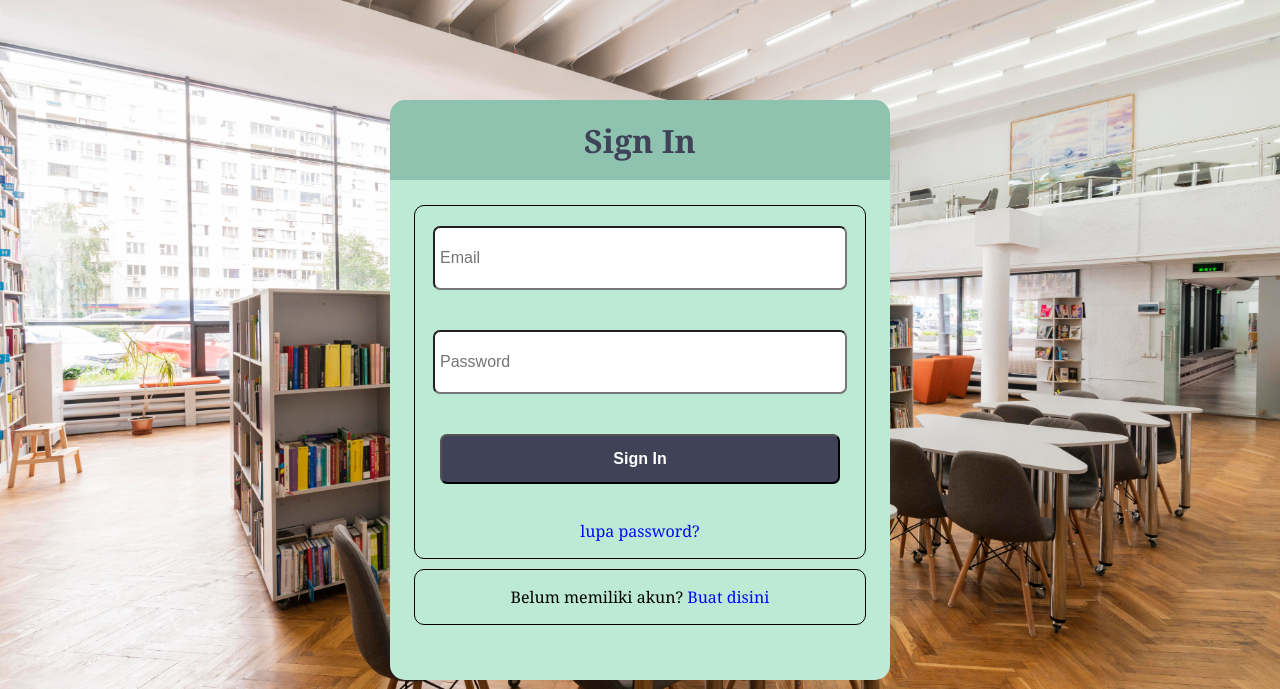
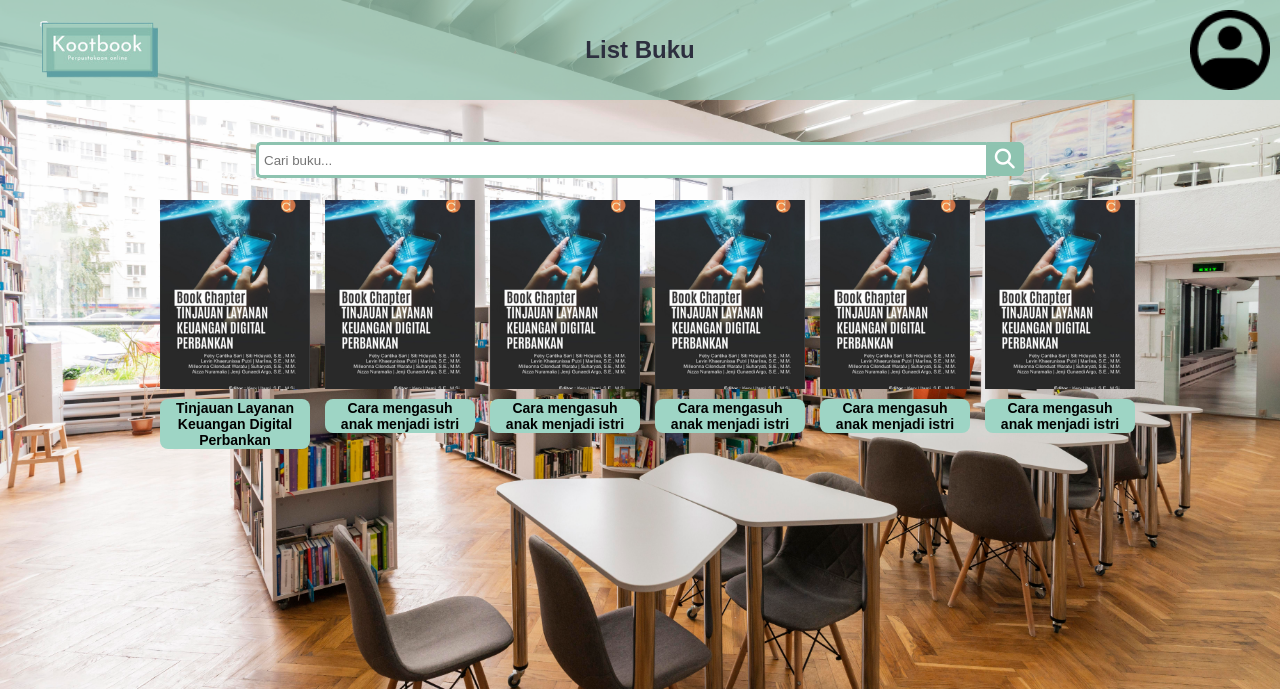
Before and after one commit to salsabilafauzh/KootBook, a PHP site: page /Projek-Akhir-Pemrograman-Web/User/BookList in a window 1280 px wide. Shown: the top 689 px of the page. Run offline with PHP 8.4, Linux system fonts and the light colour scheme; data that the repository does not hold is empty.

Commit message:
Book list done

```diff
--- a/app/config/configDB.php
+++ b/app/config/configDB.php
@@ -1,6 +1,6 @@
 <?php
 
-define("BASEURL", "http://localhost:8080/Projek-Akhir-Pemrograman-Web/public");
+define("BASEURL", "http://localhost/Projek-Akhir-Pemrograman-Web/public");
 
 // DB
 define('DB_HOST', 'localhost');
--- a/app/controllers/Home.php
+++ b/app/controllers/Home.php
@@ -82,5 +82,13 @@ class Home extends Controller
         $this->view('templates/footer');
     }
 
+    public function booklist(){
+        $data['namePage'] = 'Book List';
+        $data['css'] = 'Booklist.css';
+        $this->view('templates/header',$data);
+        $this->view('User/BookList');
+        $this->view('templates/footer');
+    }
+
 
 }
--- /dev/null
+++ b/app/views/User/BookList.php
@@ -0,0 +1,64 @@
+<a id="back-to-top" href="#" class="btn btn-light btn-lg back-to-top" role="button"><i class="fas fa-chevron-up"></i></a>
+
+    <div class="mainbar">
+        <img src="../../public/assets/images/KootBook.png">
+        <p>List Buku</p>
+        <img src="../../public/assets/images/Profile.png" alt="Image">
+    </div>
+    <div class="search_container">
+        <div class="wrap">
+            <div class="search">
+                <input type="text" class="searchTerm" placeholder="Cari buku...">
+                <button type="submit" class="searchButton">
+                    <i class="fa fa-search"></i>
+                </button>
+            </div>
+        </div>
+    </div>
+
+    <div class="bl_Container">
+        <div class="cover_buku">
+            <img src="../../public/assets/images/Cover-Buku.png">
+            <input type="button" value="Tinjauan Layanan Keuangan Digital Perbankan">
+        </div>
+        <div class="cover_buku">
+            <img src="../../public/assets/images/Cover-Buku.png">
+            <input type="button" value="Cara mengasuh anak menjadi istri">
+        </div>
+        <div class="cover_buku">
+            <img src="../../public/assets/images/Cover-Buku.png">
+            <input type="button" value="Cara mengasuh anak menjadi istri">
+        </div>
+        <div class="cover_buku">
+            <img src="../../public/assets/images/Cover-Buku.png">
+            <input type="button" value="Cara mengasuh anak menjadi istri">
+        </div>
+        <div class="cover_buku">
+            <img src="../../public/assets/images/Cover-Buku.png">
+            <input type="button" value="Cara mengasuh anak menjadi istri">
+        </div>
+        <div class="cover_buku">
+            <img src="../../public/assets/images/Cover-Buku.png">
+            <input type="button" value="Cara mengasuh anak menjadi istri">
+        </div>
+    </div>
+
+    <script src="https://cdnjs.cloudflare.com/ajax/libs/jquery/3.6.0/jquery.min.js"></script>
+    <script type="text/javascript">
+        $(document).ready(function(){
+        $(window).scroll(function () {
+            if ($(this).scrollTop() > 50) {
+            $('#back-to-top').fadeIn();
+            } else {
+            $('#back-to-top').fadeOut();
+            }
+        });
+
+        $('#back-to-top').click(function () {
+            $('body,html').animate({
+            scrollTop: 0
+            }, 400);
+            return false;
+        });
+        });
+</script>
```
Also changed, not shown: public/assets/css/Admin-homePage.css, public/assets/css/Booklist.css (added).
